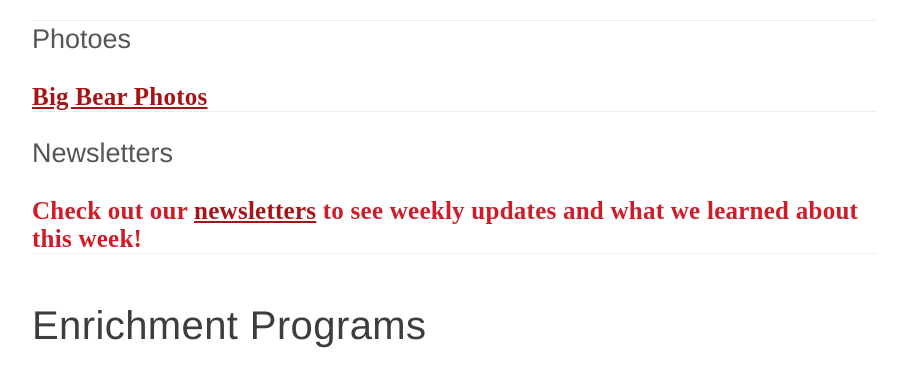
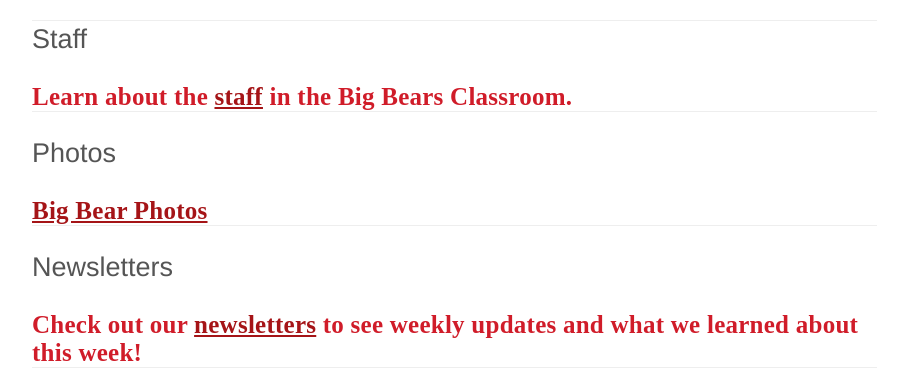
Before and after one commit to cse256-sp2021/information-foraging-kimberly-clark, a website: page files/big_bears.html in a window 1280 px wide. Shown: the part 865-1236 px from the top of the page, without its empty margins (28-936 px from the left). Drawn offline with nearby package versions, Linux system fonts and the light colour scheme; files that its build step writes are made by us from their sources; files whose address does not match are found by name.

Commit message:
submission 3 comit 2

```diff
--- a/files/big_bears.html
+++ b/files/big_bears.html
@@ -40,7 +40,14 @@
       </div>
       <br />
       <hr />
-      <h3>Photoes</h3>
+      <h3>Staff</h3>
+      <div class="announcements">
+        <h4>
+          Learn about the <a href="files/Staff.html" rel="bookmark">staff</a> in the Big Bears Classroom.
+        </h4>
+      </div>
+      <hr /><br>
+      <h3>Photos</h3>
       <div class="announcements">
         <h4>
           <a href="files/big_bear_photos.html" rel="bookmark">Big Bear Photos</a>
```
Also changed, not shown: files/bear_cubs.html (+8 -1 lines), files/panda_bears.html (+7 -0 lines), files/sun_bears.html (+7 -0 lines), files/teddy_bears.html (+8 -0 lines).
